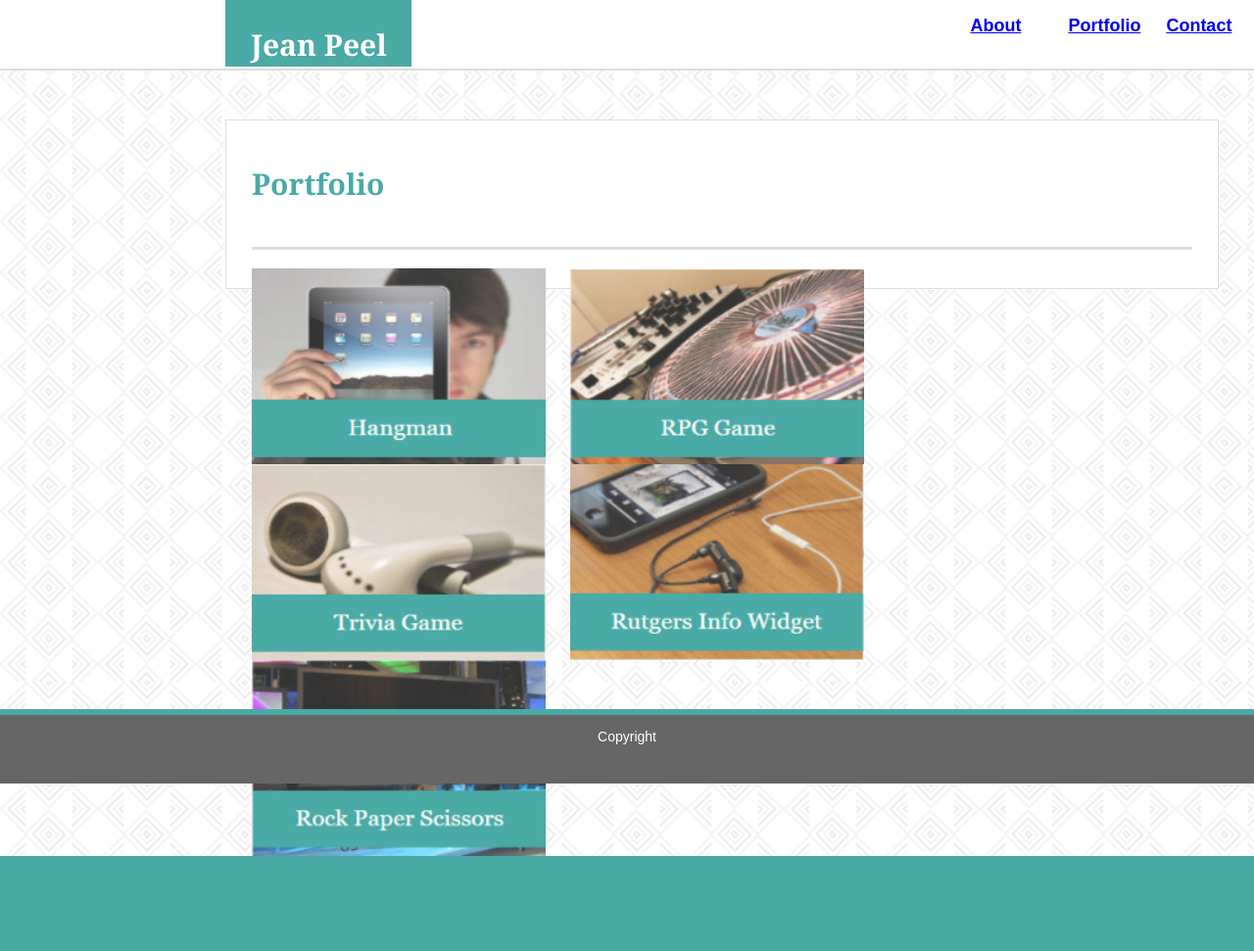
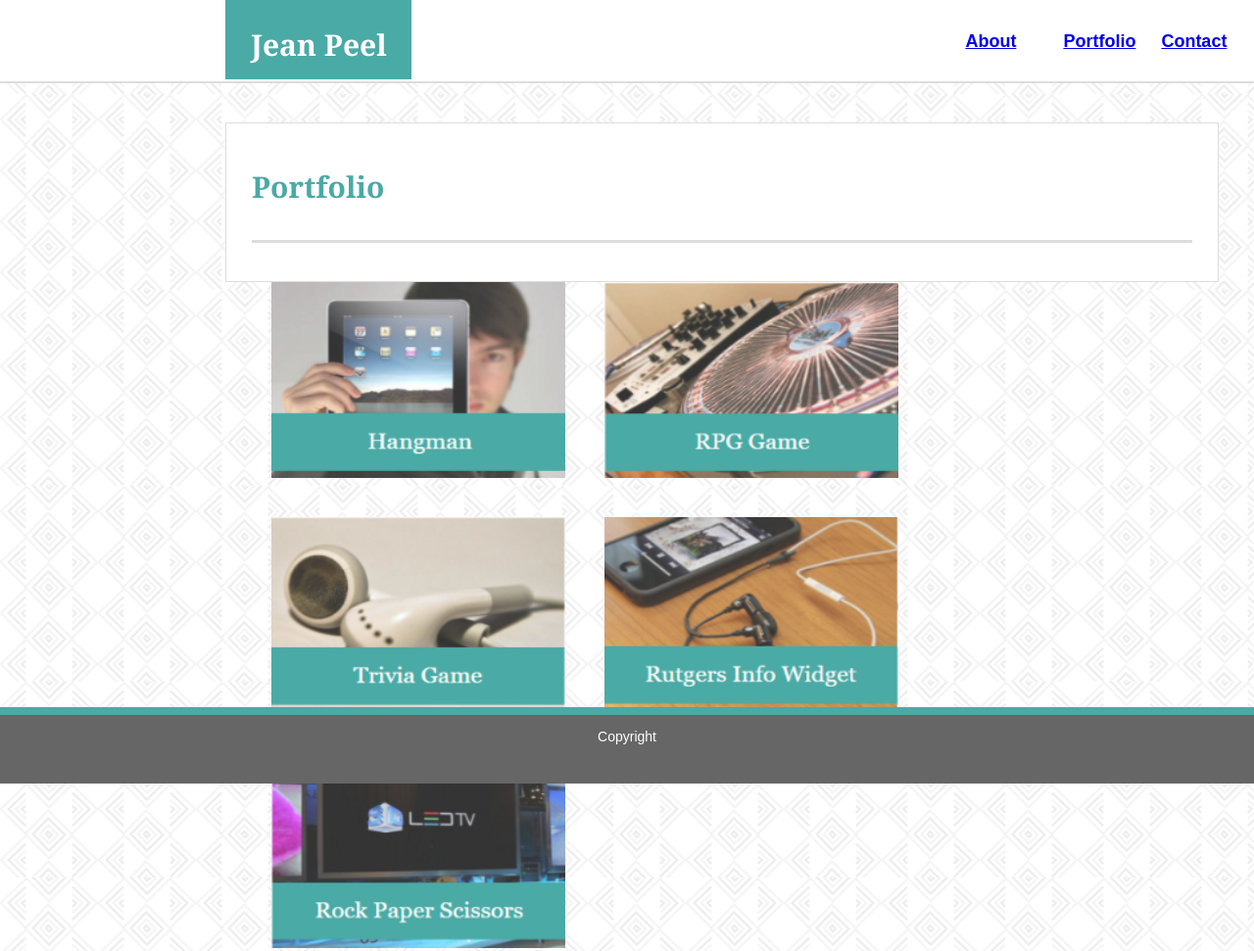
Before and after one commit to JeanPeel/Basic-Portfolio, a plain HTML site: page portfolio.html in a window 1280 px wide. Shown: the top 971 px of the page at 98% size. Before the commit the page ends 874 px from the top, so only its background shows below. Drawn offline with Linux system fonts and the light colour scheme.

Commit message:
fixed a few quick items on list like padding

```diff
--- a/assets/css/style.css
+++ b/assets/css/style.css
@@ -7,9 +7,8 @@
     font-family: 'Arial', 'Helvetica Neue', Helvetica, sans-serif;
     font-size: 18px;
     font-weight: bold;
+    padding-bottom: 1%;
   }
-
-  /* need to add padding under Jean Peel */
 
   #jp-header{
     height: 68px;
@@ -22,6 +21,7 @@
     font-family: 'Georgia', Times, "Times New Roman", serif;
     font-size: 20px;
     font-weight: bold;
+    padding-bottom: 1%;
   }
 
   #menu {
@@ -31,25 +31,25 @@
 
   #about {
     position: absolute;
-    left: 760px;
-    top: 25%;
+    left: 755px;
+    top: 50%;
     /* // need to fix so no underlines, fix link colors, and add responses for hover and click */
   }
 
 
   #portfolio {
     position: absolute;
-    left: 860px;
-    top: 25%;
+    left: 855px;
+    top: 50%;
   }
 
   #contact {
     position: absolute;
-    left: 960px;
-    top: 25%;
+    left: 955px;
+    top: 50%;
   }
 
-/* need repeating background image in the css file instead of the html file. */
+/* in class - need repeating background image in the css file instead of the html file. */
 
   body {
     background-color: #4aaaa5;
@@ -57,12 +57,10 @@
     padding: 0px;
   }
 
-  /* maybe reduce margin above main seciton */
-
   #main-section {
     width: 960px;
     border: 1px solid #dddddd;
-    margin-top: 50px;
+    margin-top: 40px;
     margin-bottom: 50px;
     margin-left: 18%;
     padding-left: 2%;
@@ -71,9 +69,7 @@
     background-color: #ffffff;
   }
 
-  /* need to reduce padding under title */
-  /* need images in portfolio to fit inside of the main-section */
-  /* need to add padding around images in portfolio */
+  /* in class - need images in portfolio to fit inside of the main-section */
   /* need a longer form fileds in contact */
   /* need blue submit button in contact */
   /* add lorem link for portfolio links */
@@ -82,7 +78,7 @@
   #title {
     border-bottom: 3px solid #dddddd;
     padding-top: 2%;
-    padding-bottom: 2%;
+    padding-bottom: 1%;
     color: #4aaaa5;
     font-family: 'Georgia', Times, "Times New Roman", serif;
     font-size: 20px;
@@ -98,6 +94,7 @@
     font-weight: normal;
     letter-spacing: 1px;
     line-height: 1.5;
+    height: auto;
   }
 
   img {
@@ -105,11 +102,16 @@
     margin-right: 25px;
   }
 
-  /* // need margin above the footer */
+  .port-img {
+    float: left;
+    margin: 20px;
+  }
+
+  /* // in class - need margin above the footer */
   /* need copyright to align bottom and need copyright symbol */
 
   footer {
-    border-top: 6px solid #4aaaa5;
+    border-top: 8px solid #4aaaa5;
     width: 100%;
     height: 70px;
     position: fixed;
--- a/portfolio.html
+++ b/portfolio.html
@@ -31,18 +31,18 @@
         <article>
             <section>
 
+                <img src="assets/images/hangman.png" alt="Hangman" style="width:300px;height:200px;"  class="port-img">
 
-                <img src="assets/images/hangman.png" alt="Hangman" style="width:300px;height:200px;" >
+                <img src="assets/images/rpg-game.png" alt="RPG Game" style="width:300px;height:200px;" class="port-img">
 
-                <img src="assets/images/rpg-game.png" alt="RPG Game" style="width:300px;height:200px;" >
+                <img src="assets/images/trivia-game.png" alt="Trivia Game" style="width:300px;height:200px;" class="port-img">
 
-                <img src="assets/images/trivia-game.png" alt="Trivia Game" style="width:300px;height:200px;" >
+                <img src="assets/images/rutgers-info-widget.png" alt="Rutgers Info Widget" style="width:300px;height:200px;" class="port-img">
 
-                <img src="assets/images/rutgers-info-widget.png" alt="Rutgers Info Widget" style="width:300px;height:200px;" >
-
-                <img src="assets/images/rock-paper-scissors.png" alt="Rock Paper Scissors" style="width:300px;height:200px;" >
+                <img src="assets/images/rock-paper-scissors.png" alt="Rock Paper Scissors" style="width:300px;height:200px;" class="port-img">
 
             </section>
+
         </article>
     </section>
 </body>
```
